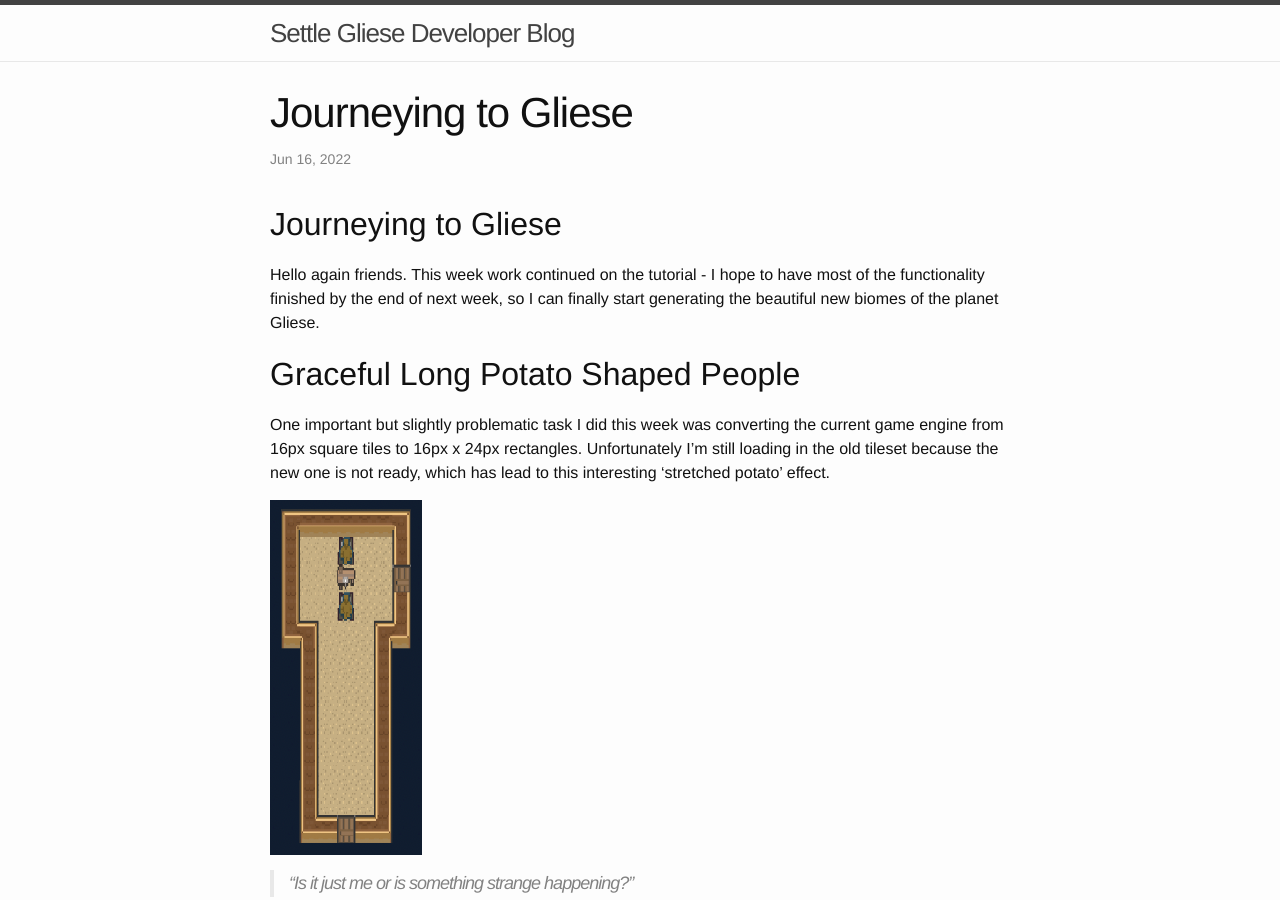
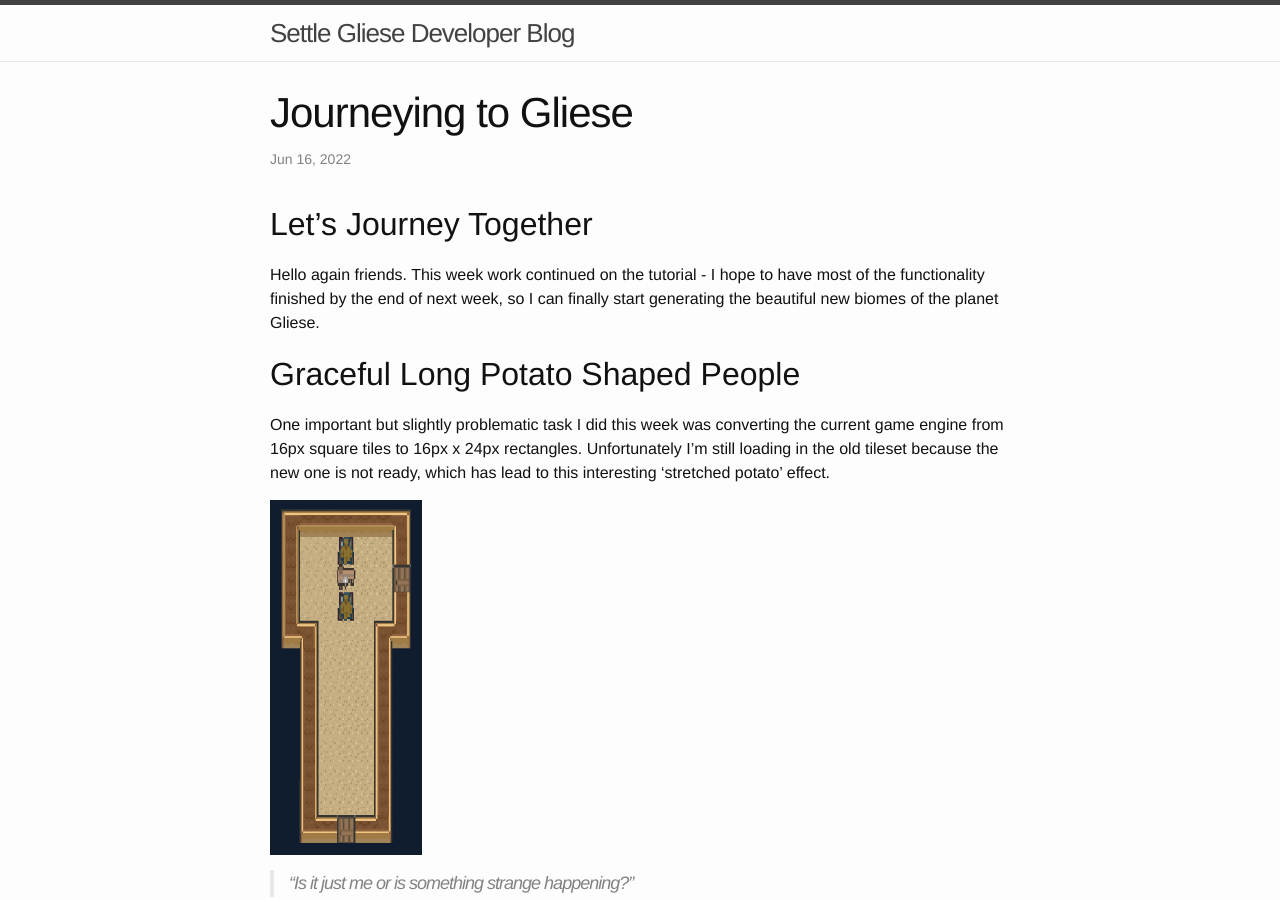
Before and after one commit to haggismcbean/haggismcbean.github.io, a Jekyll site: the page built from _posts/2022-06-16-embarking-to-gliese.md, in a window 1280 px wide and 900 px high. Built offline with Jekyll 4.4.1, drawn with Linux system fonts in a browser that asks for light colours.

Commit message:
updated main title

```diff
--- a/_posts/2022-06-16-embarking-to-gliese.md
+++ b/_posts/2022-06-16-embarking-to-gliese.md
@@ -4,7 +4,7 @@ title:  "Journeying to Gliese"
 date:   2022-06-16 10:20:37
 ---
 
-## Journeying to Gliese
+## Let's Journey Together
 
 Hello again friends. This week work continued on the tutorial - I hope to have most of the functionality finished by the end of next week, so I can finally start generating the beautiful new biomes of the planet Gliese.
 
```
Also changed, not shown: 2 other files.
